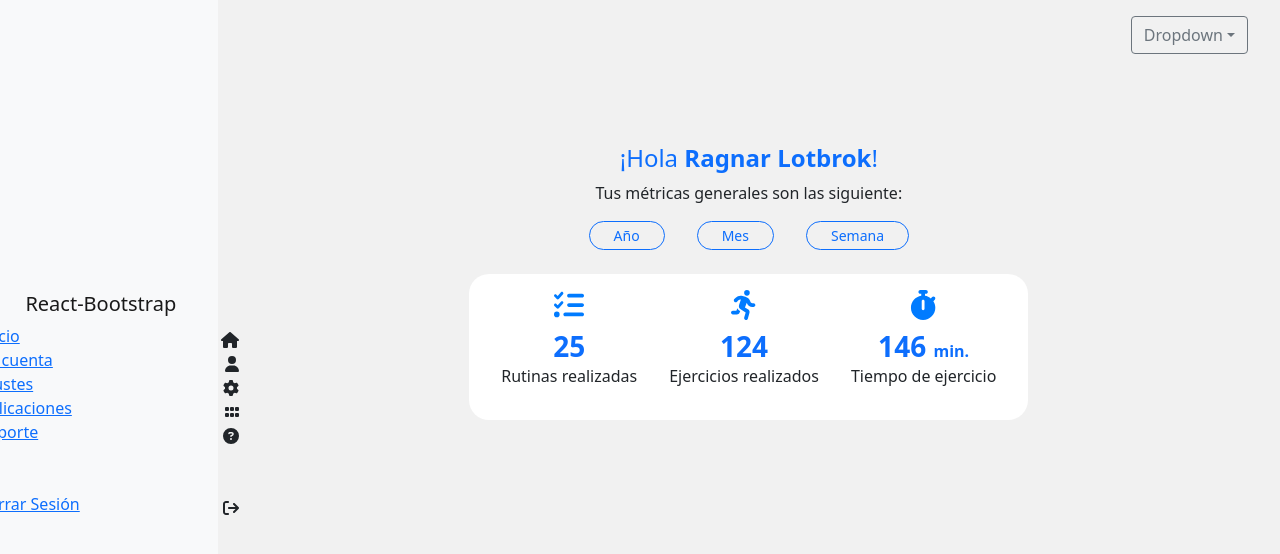
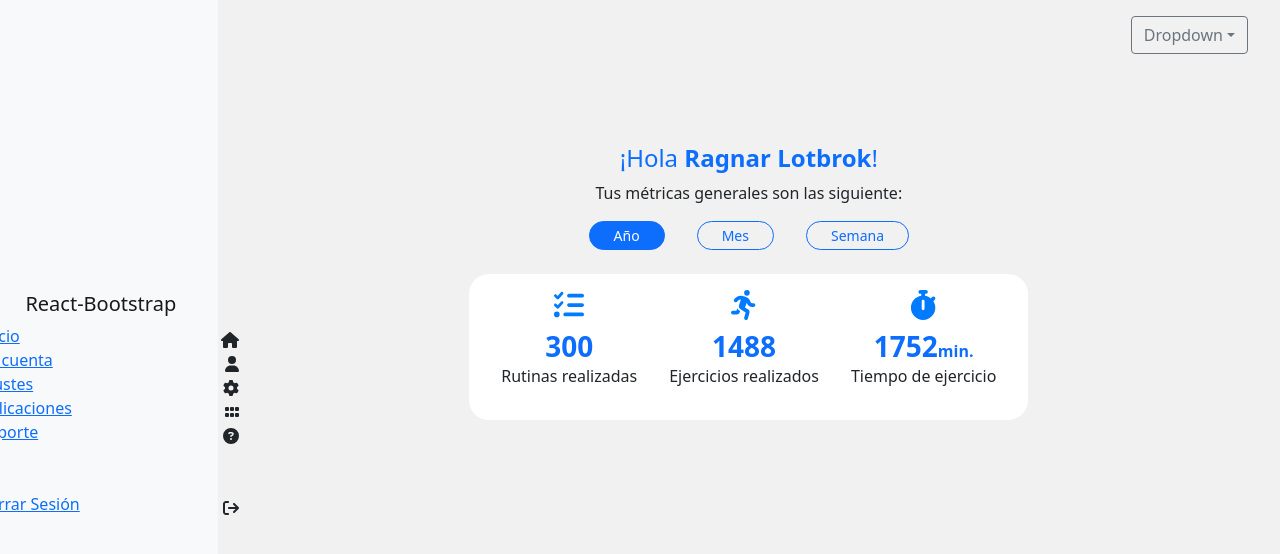
Before and after one commit to agustingu20/desafio-aictive, a React (Create React App) app: page / in a window 1280 px wide. Shown: the top 554 px of the page. Built offline with nearby package versions, Linux system fonts and the light colour scheme.

Commit message:
Active buttons and dinamics values

```diff
--- a/src/components/Metrics.js
+++ b/src/components/Metrics.js
@@ -1,9 +1,24 @@
 import { faListCheck, faStopwatch, faPersonRunning } from '@fortawesome/free-solid-svg-icons'
 import { FontAwesomeIcon } from '@fortawesome/react-fontawesome'
-import React from 'react'
+import React, { useState } from 'react'
 import { Button, Dropdown, DropdownButton, InputGroup } from 'react-bootstrap'
 
 export default function Metrics() {
+
+    const buttons = ["Año", "Mes", "Semana"]
+    // const metrics = [
+    //     { routinesDoneYear: 300, exercicesDoneYear: 1488, exercicesTimeYear: 1752 },
+    //     { routinesDoneMonth: 25, exercicesDoneMonth: 124, exercicesTimeMonth: 146 },
+    //     { routinesDoneWeek: 4, exercicesDoneWeek: 18, exercicesTimeWeek: 36.5 }
+    // ]
+
+    const metricsPerYear = { routinesDoneYear: 300, exercicesDoneYear: 1488, exercicesTimeYear: 1752 }
+    const metricsPerMonth = { routinesDoneMonth: 25, exercicesDoneMonth: 124, exercicesTimeMonth: 146 }
+    const metricsPerWeek = { routinesDoneWeek: 4, exercicesDoneWeek: 18, exercicesTimeWeek: 36.5 }
+
+
+    const [isActive, setIsActive] = useState(buttons[0])
+
     return (
         <>
             <div style={{ position: "absolute", top: "1rem", right: "2rem" }} >
@@ -23,24 +38,31 @@ export default function Metrics() {
                     <h4 className='text-primary'>¡Hola <b>Ragnar Lotbrok</b>!</h4>
                     <p>Tus métricas generales son las siguiente:</p>
                     <div>
-                        <Button variant="outline-primary" className='btn btn-sm buttons-metrics'>Año</Button>
-                        <Button variant="outline-primary" className='btn btn-sm buttons-metrics'>Mes</Button>
-                        <Button variant="outline-primary" className='btn btn-sm buttons-metrics'>Semana</Button>
+                        {buttons.map((button) => (
+                            <Button
+                                variant="outline-primary"
+                                className="btn btn-sm buttons-metrics"
+                                active={isActive === button}
+                                onClick={() => setIsActive(button)}
+                            >
+                                {button}
+                            </Button>
+                        ))}
                     </div>
                     <div className='metrics-container'>
                         <div className='text-center mx-3'>
                             <FontAwesomeIcon icon={faListCheck} style={{ fontSize: "30px", color: "#007bff" }} />
-                            <h3 className='mt-2 mb-0 text-primary fw-bold'>25</h3>
+                            <h3 className='mt-2 mb-0 text-primary fw-bold'>{isActive === "Año" && metricsPerYear.routinesDoneYear}{isActive === "Mes" && metricsPerMonth.routinesDoneMonth}{isActive === "Semana" && metricsPerWeek.routinesDoneWeek}</h3>
                             <p>Rutinas realizadas</p>
                         </div>
                         <div className='text-center mx-3'>
                             <FontAwesomeIcon icon={faPersonRunning} style={{ fontSize: "30px", color: "#007bff" }} />
-                            <h3 className='mt-2 mb-0 text-primary fw-bold'>124</h3>
+                            <h3 className='mt-2 mb-0 text-primary fw-bold'>{isActive === "Año" && metricsPerYear.exercicesDoneYear}{isActive === "Mes" && metricsPerMonth.exercicesDoneMonth}{isActive === "Semana" && metricsPerWeek.exercicesDoneWeek}</h3>
                             <p>Ejercicios realizados</p>
                         </div>
                         <div className='text-center mx-3'>
                             <FontAwesomeIcon icon={faStopwatch} style={{ fontSize: "30px", color: "#007bff" }} />
-                            <h3 className='mt-2 mb-0 text-primary fw-bold'>146 <span className='text-primary' style={{ fontSize: "1rem" }}>min.</span></h3>
+                            <h3 className='mt-2 mb-0 text-primary fw-bold'>{isActive === "Año" && metricsPerYear.exercicesTimeYear}{isActive === "Mes" && metricsPerMonth.exercicesTimeMonth}{isActive === "Semana" && metricsPerWeek.exercicesTimeWeek}<span className='text-primary' style={{ fontSize: "1rem" }}>min.</span></h3>
                             <p>Tiempo de ejercicio</p>
                         </div>
                     </div>
```
Also changed, not shown: src/assets/usuario.jpg (deleted), src/assets/usuario.png (deleted).
